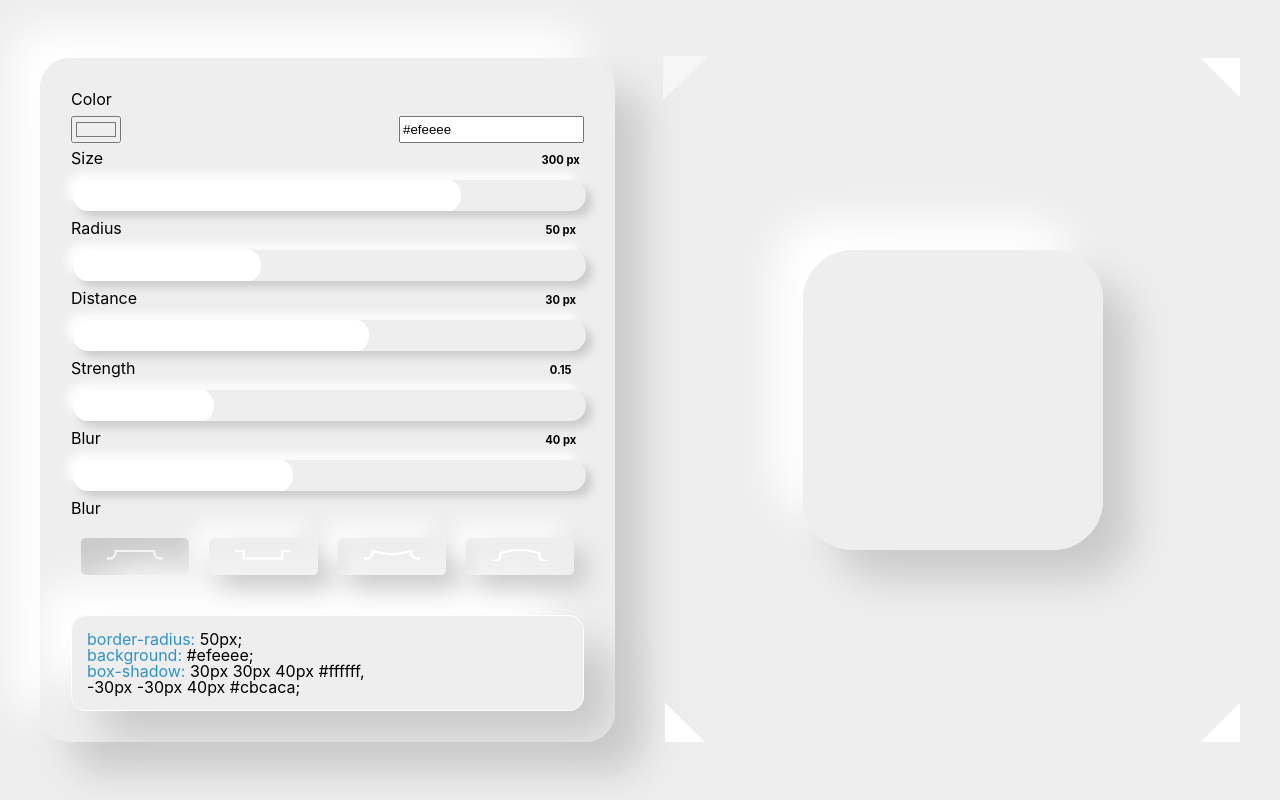
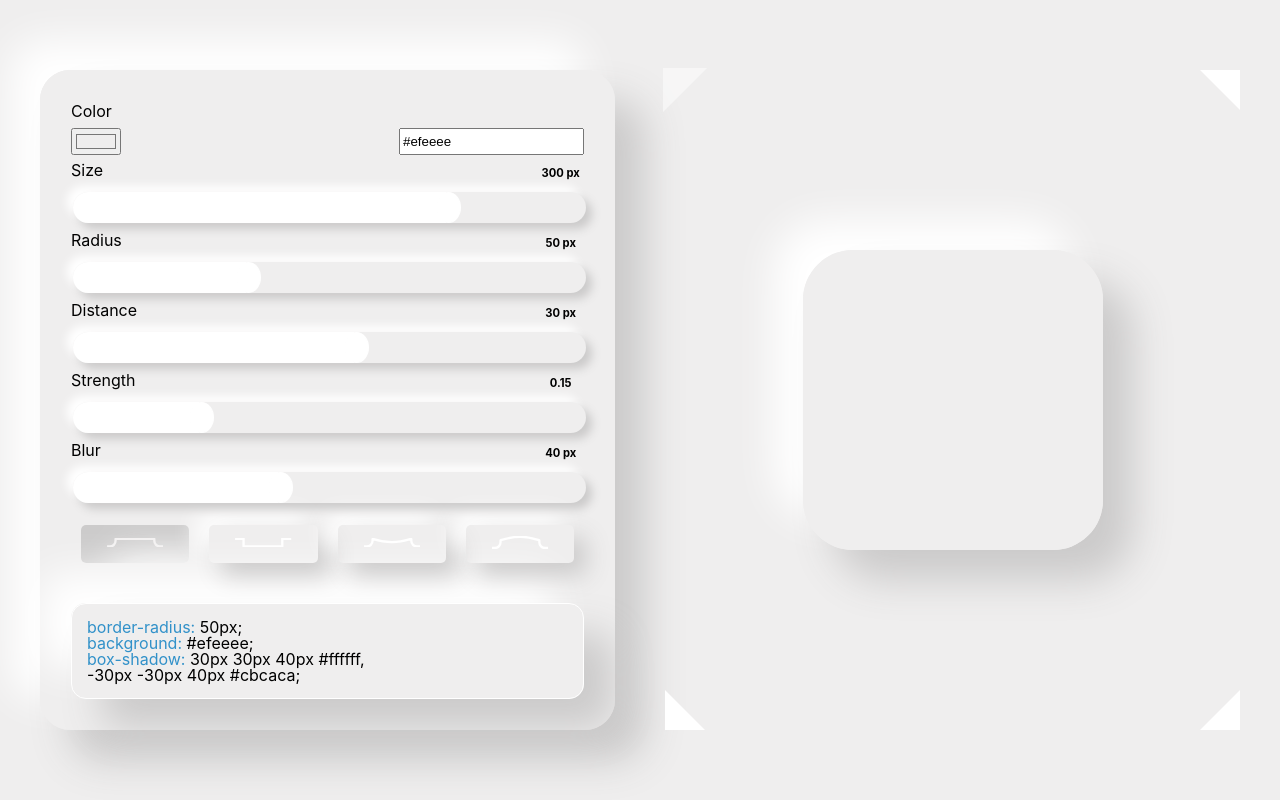
Before and after one commit to Rawallon/Neumorphic-CSS-Generator, a React (Create React App) app: page / in a window 1280 px wide. Built offline with nearby package versions, Linux system fonts and the light colour scheme.

Commit message:
Readme update

```diff
--- a/src/component/Configurator.tsx
+++ b/src/component/Configurator.tsx
@@ -122,9 +122,6 @@ export function Configurator({
           min={0}
           max={100}
         />
-        <label className="lbl" htmlFor="dist">
-          blur
-        </label>
       </div>
 
       <div className="row">
--- a/src/component/Preview.css
+++ b/src/component/Preview.css
@@ -1,5 +1,5 @@
 .box {
-  transition: box-shadow .3s;
+  /* transition: box-shadow .150s; */
   border-radius: var(--radius);
   background: linear-gradient(
     var(--angle),
```
Also changed, not shown: 1 other file (tests, documents, lock files or other folders).
